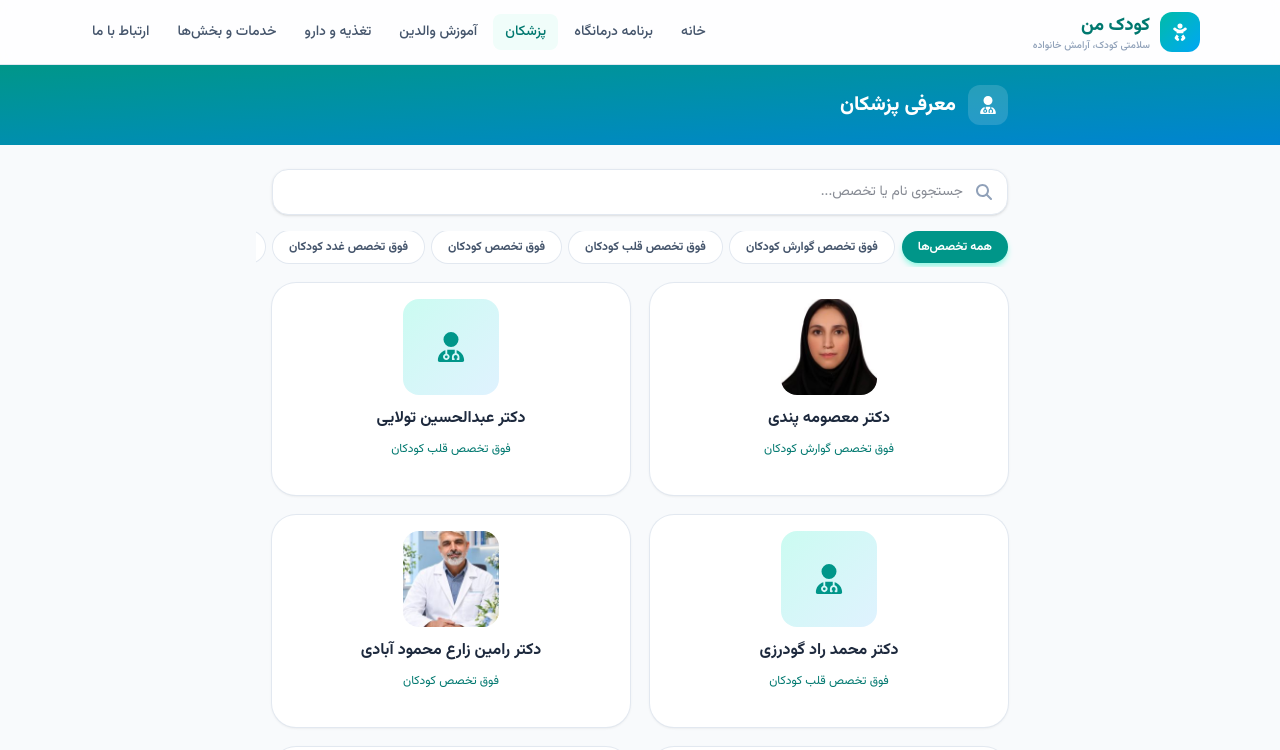
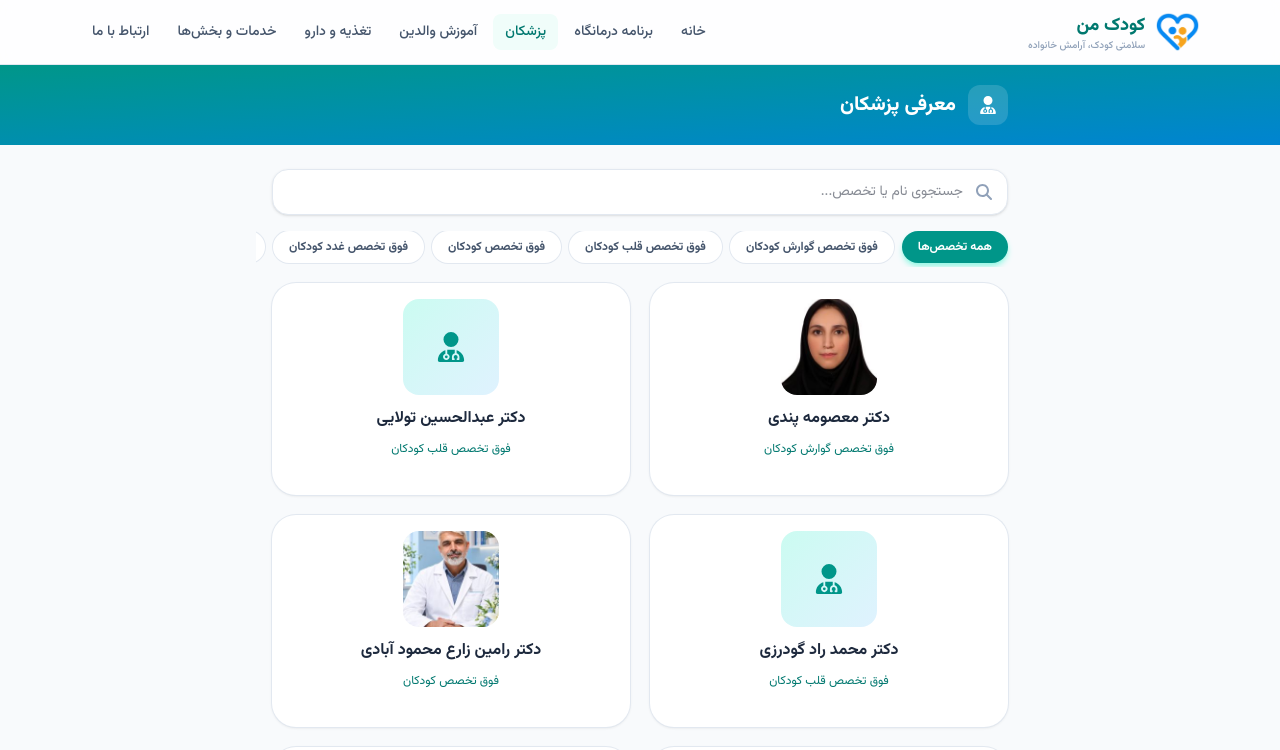
Before and after one commit to mohsenjamalpoor/kodak-man, a Next.js app: page /doctors in a window 1280 px wide. Shown: the top 750 px of the page. Built offline with nearby package versions, Linux system fonts and the light colour scheme.

Commit message:
add icon project

```diff
--- a/src/app/layout.js
+++ b/src/app/layout.js
@@ -3,11 +3,26 @@ import "./globals.css";
 import Header from "@/components/Header";
 import Footer from "@/components/Footer";
 
-const vazir = Vazirmatn({ subsets: ["arabic", "latin"], variable: "--font-vazir", display: "swap" });
+const vazir = Vazirmatn({
+  subsets: ["arabic", "latin"],
+  variable: "--font-vazir",
+  display: "swap",
+});
 
 export const metadata = {
-  title: { default: "کودک من | مرکز تخصصی کودکان", template: "%s | کودک من" },
-  description: "برنامه هفتگی درمانگاه، معرفی پزشکان، آموزش والدین و تازه‌های پزشکی کودکان",
+  title: {
+    default: "کودک من | مرکز تخصصی کودکان",
+    template: "%s | کودک من",
+  },
+
+  description:
+    "برنامه هفتگی درمانگاه، معرفی پزشکان، آموزش والدین و تازه‌های پزشکی کودکان",
+
+  icons: {
+    icon: "/images/site-logo.png",
+    shortcut: "/images/site-logo.png",
+    apple: "/images/site-logo.png",
+  },
 };
 
 export default function RootLayout({ children }) {
@@ -15,7 +30,9 @@ export default function RootLayout({ children }) {
     <html lang="fa" dir="rtl" className={vazir.variable}>
       <body className="flex min-h-screen flex-col antialiased">
         <Header />
+
         <main className="flex-1">{children}</main>
+
         <Footer />
       </body>
     </html>
--- a/src/components/Header.js
+++ b/src/components/Header.js
@@ -2,7 +2,7 @@
 import Link from "next/link";
 import { useState } from "react";
 import { usePathname } from "next/navigation";
-import { FaBaby, FaBars, FaXmark } from "react-icons/fa6";
+import { FaBars, FaXmark } from "react-icons/fa6";
 import { navLinks } from "@/lib/utils";
 
 export default function Header() {
@@ -15,9 +15,14 @@ export default function Header() {
     <header className="sticky top-0 z-40 border-b border-slate-200 bg-white/80 backdrop-blur">
       <div className="mx-auto flex h-16 max-w-6xl items-center justify-between px-4">
         <Link href="/" className="flex items-center gap-2.5">
-          <span className="grid h-10 w-10 shrink-0 place-items-center rounded-xl bg-linear-to-br from-teal-500 to-sky-500 text-lg text-white">
-            <FaBaby />
-          </span>
+          {/* eslint-disable-next-line @next/next/no-img-element */}
+          <img
+            src="/images/site-logo.png"
+            alt="لوگوی کودک من"
+            width={44}
+            height={40}
+            className="h-10 w-auto shrink-0"
+          />
           <span className="flex flex-col leading-tight">
             <span className="text-lg font-extrabold text-teal-700">
               کودک من
```
Also changed, not shown: public/images/site-logo.png (added).
